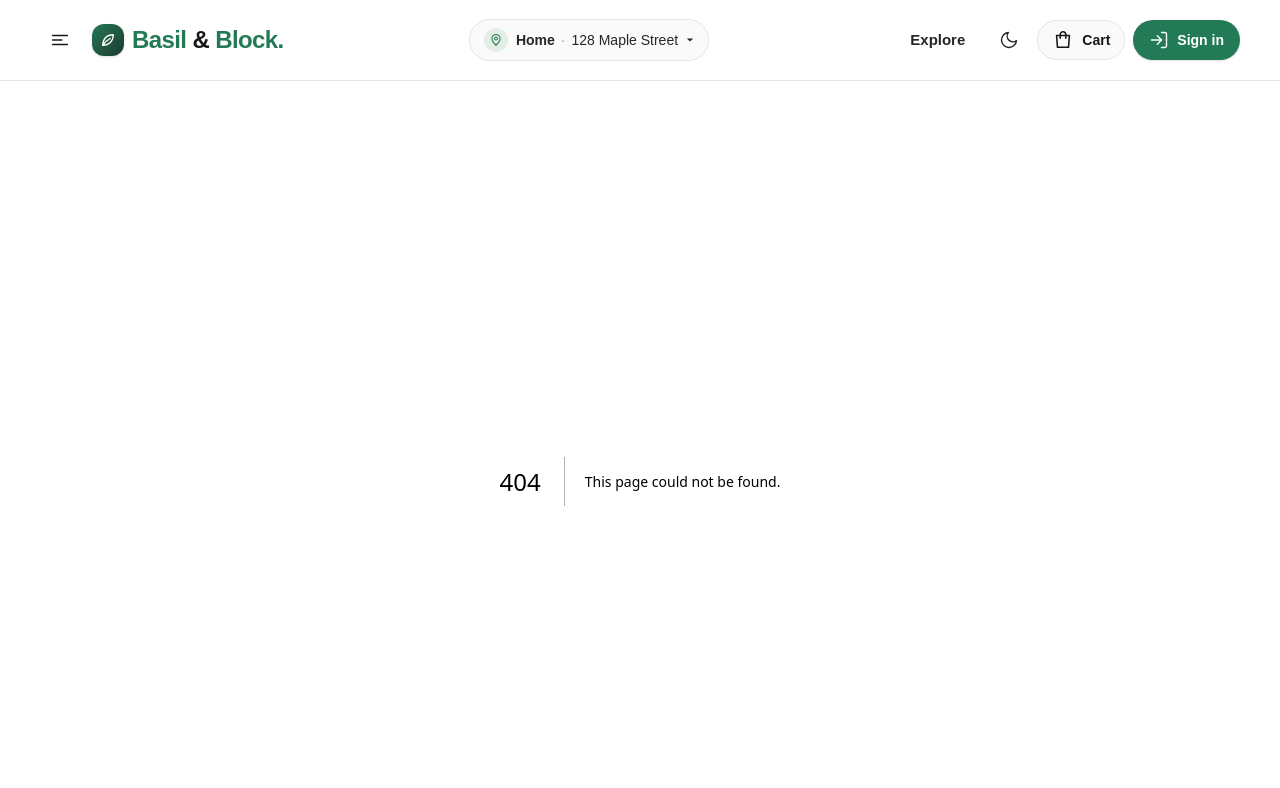
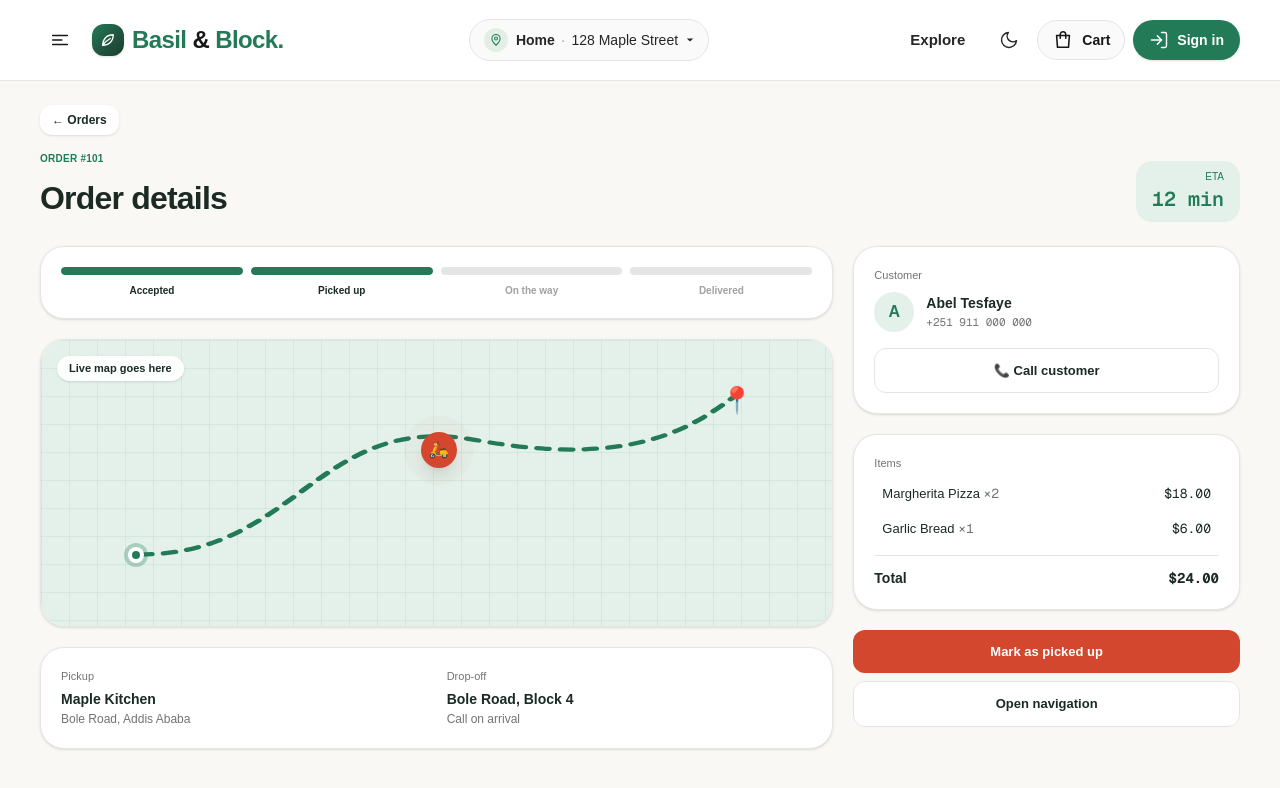
Before and after one commit to gedeno/Delivery-system, a Next.js app in the folder ds_frontend/: page /dashboard/delivery/order/1 in a window 1280 px wide. Before the commit this address had no page. Shown: the top 788 px of the page. Built offline with nearby package versions, Linux system fonts and the light colour scheme.

Commit message:
delivery order detail page are created

```diff
--- /dev/null
+++ b/ds_frontend/app/dashboard/delivery/order/[id]/page.tsx
@@ -0,0 +1,104 @@
+// app/dashboard/driver/orders/[id]/page.tsx
+import Button from "@/components/Ui/Button";
+
+const panel = "rounded-3xl border border-neutral-200 bg-white p-5 shadow-sm transition-all duration-300 hover:shadow-lg dark:border-neutral-800 dark:bg-neutral-900 dark:shadow-none dark:hover:border-neutral-700";
+const rise = "animate-[fadeUp_.6s_ease-out_both] motion-reduce:animate-none";
+const muted = "text-[11px] text-neutral-500 dark:text-neutral-400";
+const steps = ["Accepted", "Picked up", "On the way", "Delivered"];
+const items = [["Margherita Pizza", 2, "$18.00"], ["Garlic Bread", 1, "$6.00"]];
+
+export default function DriverOrderDetailPage() {
+  return (
+    <div className="min-h-screen w-full bg-[#faf8f4] px-4 py-6 text-[#1b2b24] transition-colors sm:px-8 lg:px-10 dark:bg-neutral-950 dark:text-white">
+      <header className={rise}>
+        <Button variant="light" href="/dashboard/driver/orders" className="!px-3 !py-1.5 !text-[12px]">← Orders</Button>
+        <div className="mt-4 flex flex-wrap items-end justify-between gap-3">
+          <div>
+            <p className="text-[10px] font-bold uppercase tracking-wide text-[#237a57] dark:text-emerald-400">Order #101</p>
+            <h1 className="mt-2 text-[26px] font-bold tracking-tight sm:text-[32px]">Order details</h1>
+          </div>
+          <div className="rounded-2xl bg-[#e3f1ea] px-4 py-2 text-right dark:bg-emerald-400/10">
+            <p className="text-[10px] text-[#237a57] dark:text-emerald-400">ETA</p>
+            <p className="font-mono text-[20px] font-semibold text-[#237a57] dark:text-emerald-400">12 min</p>
+          </div>
+        </div>
+      </header>
+
+      <main className="mt-6 grid gap-5 lg:grid-cols-3">
+        <div className="space-y-5 lg:col-span-2">
+          <section className={`${panel} ${rise}`} style={{ animationDelay: "80ms" }}>
+            <div className="flex gap-2">
+              {steps.map((s, i) => (
+                <div key={s} className="flex-1">
+                  <div className="h-2 overflow-hidden rounded-full bg-neutral-200 dark:bg-neutral-800">
+                    {i < 2 && <div className="h-full origin-left animate-[fill_.8s_ease-out_both] rounded-full bg-[#237a57] dark:bg-emerald-400" style={{ animationDelay: `${300 + i * 400}ms` }} />}
+                  </div>
+                  <p className={`mt-2 text-center text-[10px] font-semibold ${i < 2 ? "" : "text-neutral-400 dark:text-neutral-500"}`}>{s}</p>
+                </div>
+              ))}
+            </div>
+          </section>
+
+          <section className={`${panel} ${rise} relative h-72 overflow-hidden !p-0`} style={{ animationDelay: "160ms" }}>
+            <div className="absolute inset-0 bg-[#e3f1ea] [background-image:linear-gradient(rgba(35,122,87,.08)_1px,transparent_1px),linear-gradient(90deg,rgba(35,122,87,.08)_1px,transparent_1px)] [background-size:28px_28px] dark:bg-neutral-900" />
+            <svg viewBox="0 0 400 200" className="absolute inset-0 h-full w-full" preserveAspectRatio="none">
+              <path d="M50 150 C 130 150, 140 50, 220 70 S 330 60, 350 40" fill="none" strokeWidth="3" strokeLinecap="round" strokeDasharray="6 6" className="animate-[dash_1s_linear_infinite] stroke-[#237a57] motion-reduce:animate-none dark:stroke-emerald-400" />
+            </svg>
+            <span className="absolute bottom-[22%] left-[11%] flex h-4 w-4 items-center justify-center rounded-full bg-white ring-4 ring-[#237a57]/30 dark:bg-neutral-900"><span className="h-2 w-2 rounded-full bg-[#237a57] dark:bg-emerald-400" /></span>
+            <span className="absolute right-[10%] top-[16%] animate-[float_2s_ease-in-out_infinite] text-[26px] motion-reduce:animate-none">📍</span>
+            <span className="absolute left-[48%] top-[32%] flex h-9 w-9 items-center justify-center rounded-full bg-[#d4472f] text-[16px] shadow-lg dark:bg-[#ff8a73]">
+              <span className="absolute h-full w-full animate-ping rounded-full bg-[#d4472f]/40 motion-reduce:animate-none" />🛵
+            </span>
+            <p className="absolute left-4 top-4 rounded-full bg-white/90 px-3 py-1 text-[11px] font-semibold shadow-sm backdrop-blur dark:bg-neutral-800/90">Live map goes here</p>
+          </section>
+
+          <section className={`${panel} ${rise} grid gap-5 sm:grid-cols-2`} style={{ animationDelay: "240ms" }}>
+            <div>
+              <p className={muted}>Pickup</p>
+              <p className="mt-1 text-[14px] font-bold">Maple Kitchen</p>
+              <p className="text-[12px] text-neutral-500 dark:text-neutral-400">Bole Road, Addis Ababa</p>
+            </div>
+            <div>
+              <p className={muted}>Drop-off</p>
+              <p className="mt-1 text-[14px] font-bold">Bole Road, Block 4</p>
+              <p className="text-[12px] text-neutral-500 dark:text-neutral-400">Call on arrival</p>
+            </div>
+          </section>
+        </div>
+
+        <aside className="space-y-5">
+          <section className={`${panel} ${rise}`} style={{ animationDelay: "320ms" }}>
+            <p className={muted}>Customer</p>
+            <div className="mt-2 flex items-center gap-3">
+              <span className="flex h-10 w-10 items-center justify-center rounded-full bg-[#e3f1ea] font-bold text-[#237a57] dark:bg-emerald-400/10 dark:text-emerald-400">A</span>
+              <div>
+                <p className="text-[14px] font-bold">Abel Tesfaye</p>
+                <p className="font-mono text-[11px] text-neutral-500 dark:text-neutral-400">+251 911 000 000</p>
+              </div>
+            </div>
+            <Button variant="outline" fullWidth className="mt-4">📞 Call customer</Button>
+          </section>
+
+          <section className={`${panel} ${rise}`} style={{ animationDelay: "400ms" }}>
+            <p className={muted}>Items</p>
+            <ul className="mt-2 space-y-2 text-[13px]">
+              {items.map(([n, q, p]) => (
+                <li key={n} className="flex justify-between rounded-xl px-2 py-1 transition-colors hover:bg-neutral-50 dark:hover:bg-neutral-800/60">
+                  <span>{n} <span className="font-mono text-neutral-500">×{q}</span></span><span className="font-mono">{p}</span>
+                </li>
+              ))}
+            </ul>
+            <div className="mt-3 flex justify-between border-t border-neutral-200 pt-3 text-[14px] font-bold dark:border-neutral-800">
+              <span>Total</span><span className="font-mono">$24.00</span>
+            </div>
+          </section>
+
+          <div className={`space-y-2 ${rise}`} style={{ animationDelay: "480ms" }}>
+            <Button fullWidth>Mark as picked up</Button>
+            <Button variant="outline" fullWidth>Open navigation</Button>
+          </div>
+        </aside>
+      </main>
+    </div>
+  );
+}
```
